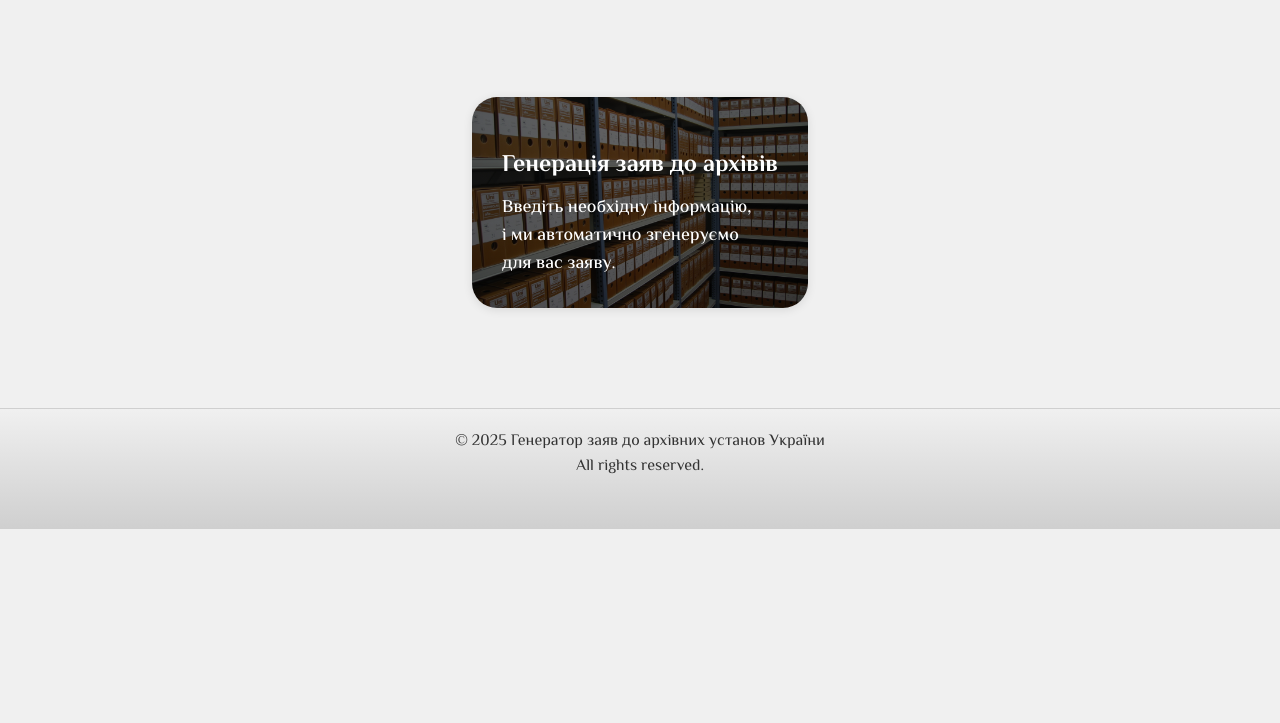
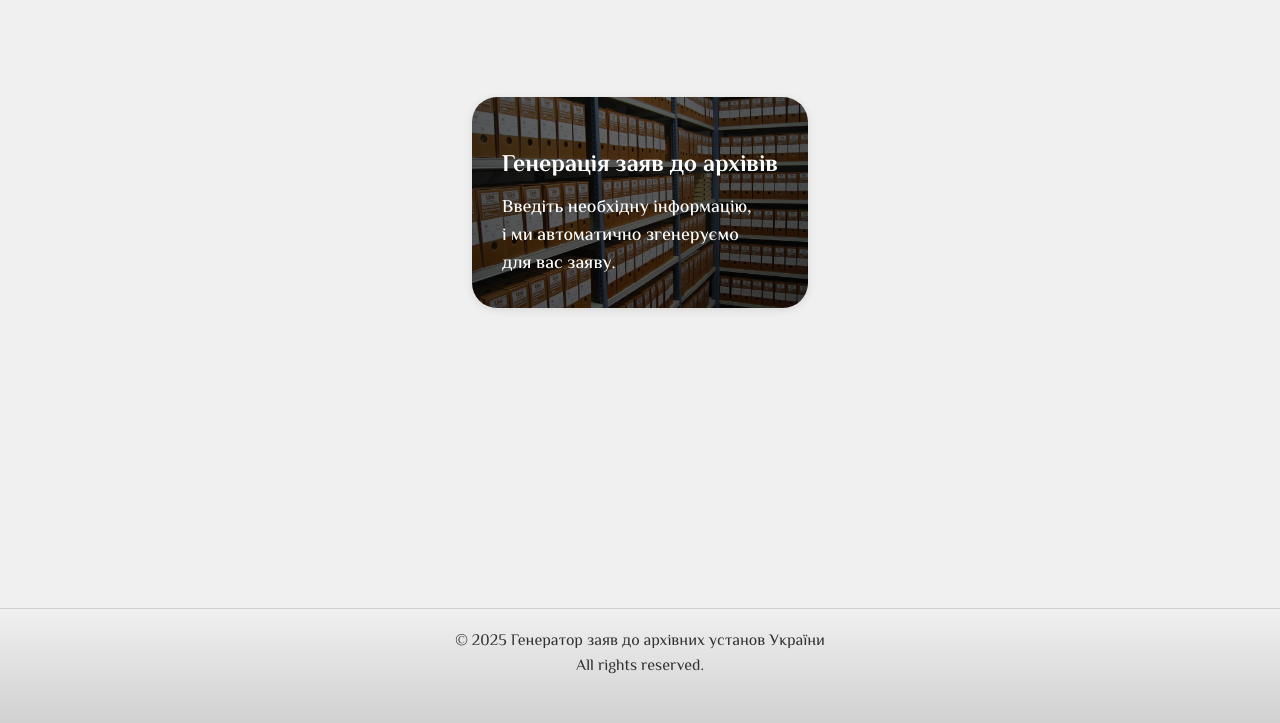
Before and after one commit to DanilSeleznyov/Archive-Application-Generator, a plain HTML site: page index.html in a window 1280 px wide. Shown: the part 227-950 px from the top of the page. Before the commit the page ends 800 px from the top, so only its background shows below. Drawn offline with nearby package versions, Linux system fonts and the light colour scheme; a script that the page names is missing.

Commit message:
Add files via upload

```diff
--- a/main.scss
+++ b/main.scss
@@ -45,7 +45,7 @@ $max-width: 768px;
 
 body {
 	font-family: 'El Messiri', sans-serif;
-	background-color: #f0f0f0;
+	background: #f0f0f0;
 	color: #333;
 }
 
@@ -80,7 +80,7 @@ h3 {
 	}
 
 	&_main {
-		padding-bottom: 100px;
+		padding-bottom: 300px;
 		&_wrapper {
 			display: flex;
 			flex-direction: column;
```
Also changed, not shown: main.css, 1 other file.
